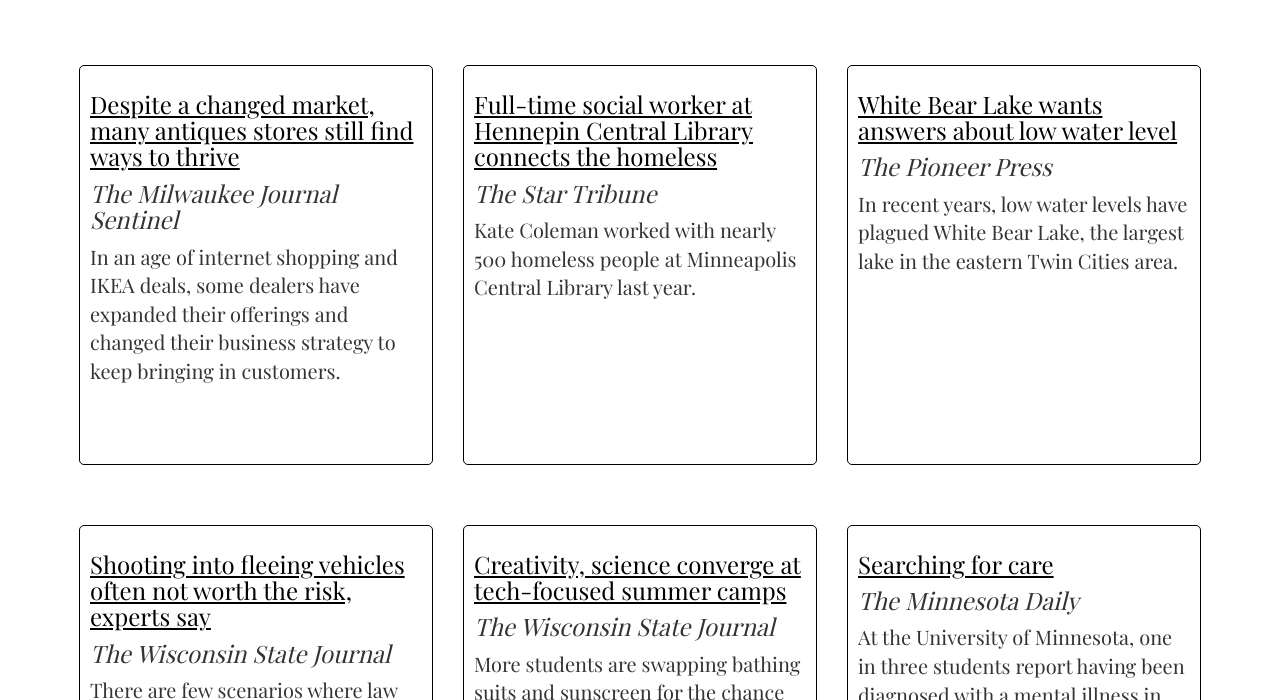
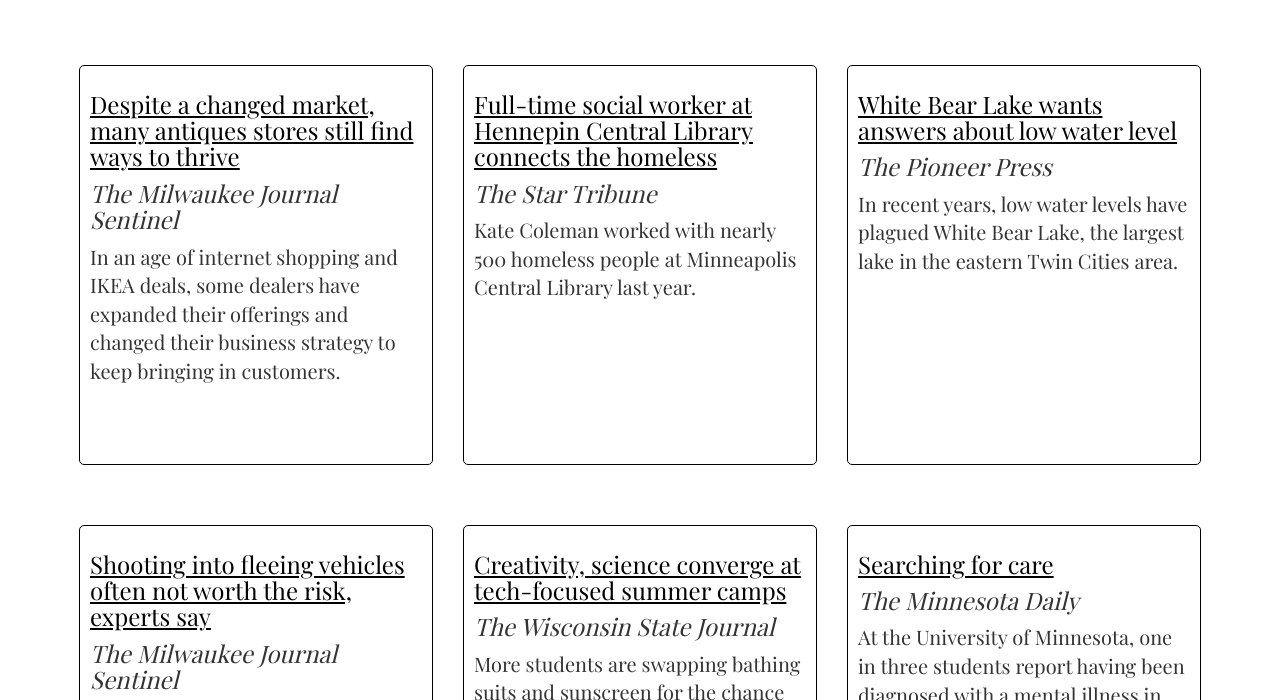
Before and after one commit to halehansen/halehansen.github.io, a plain HTML site: page index.html in a window 1280 px wide. Shown: the part 245-945 px from the top of the page. Drawn offline with nearby package versions, Linux system fonts and the light colour scheme; a web font is replaced by a local one.

Commit message:
Update index.html

```diff
--- a/index.html
+++ b/index.html
@@ -52,7 +52,7 @@
                     <div class="col-xs-12 col-sm-12 col-md-4 col-lg-4">
                         <div class="clip">
                              <a href="http://www.jsonline.com/story/news/crime/2017/06/12/shooting-into-fleeing-vehicles-often-not-worth-risk-law-enforcement-experts-say/390211001/" target="_blank" title="The Milwaukee Journal Sentinel"><h3>Shooting into fleeing vehicles often not worth the risk, experts say</h3></a>
-                            <h4>The Wisconsin State Journal</h4>
+                            <h4>The Milwaukee Journal Sentinel</h4>
                             <p>There are few scenarios where law enforcement officers would be justified in shooting into a car.</p>
                         </div>
                     </div>
```
